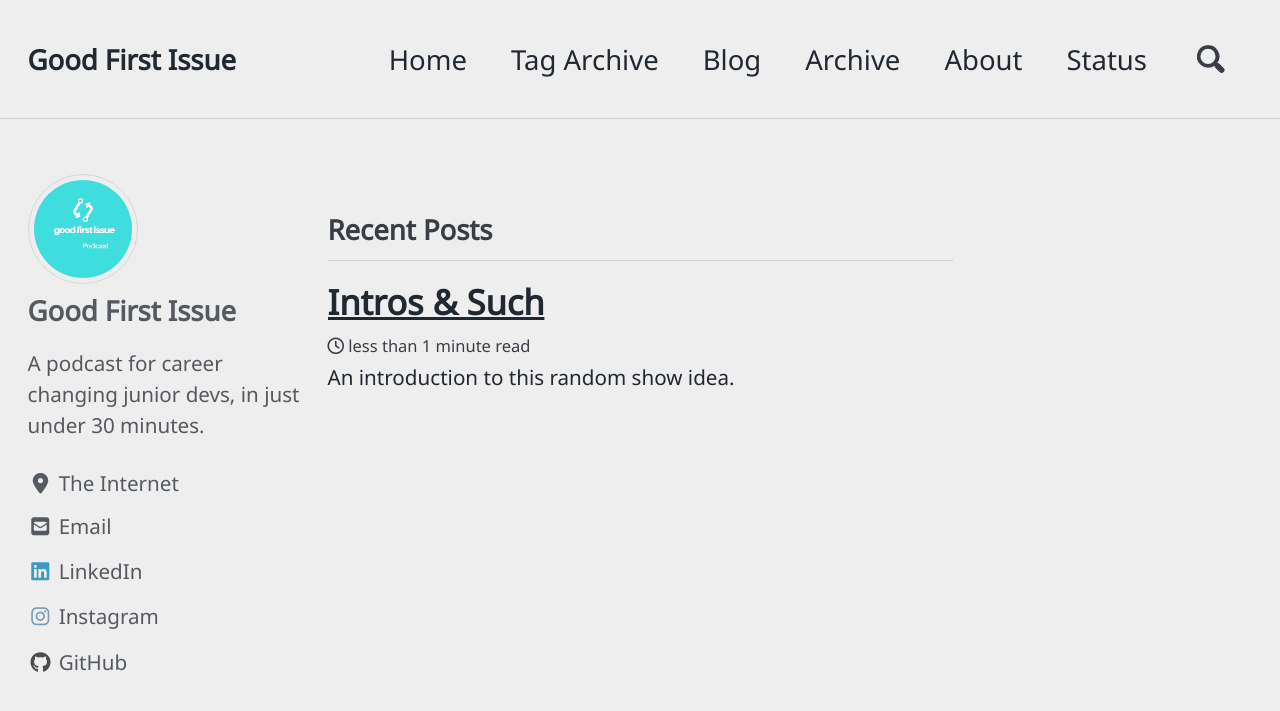
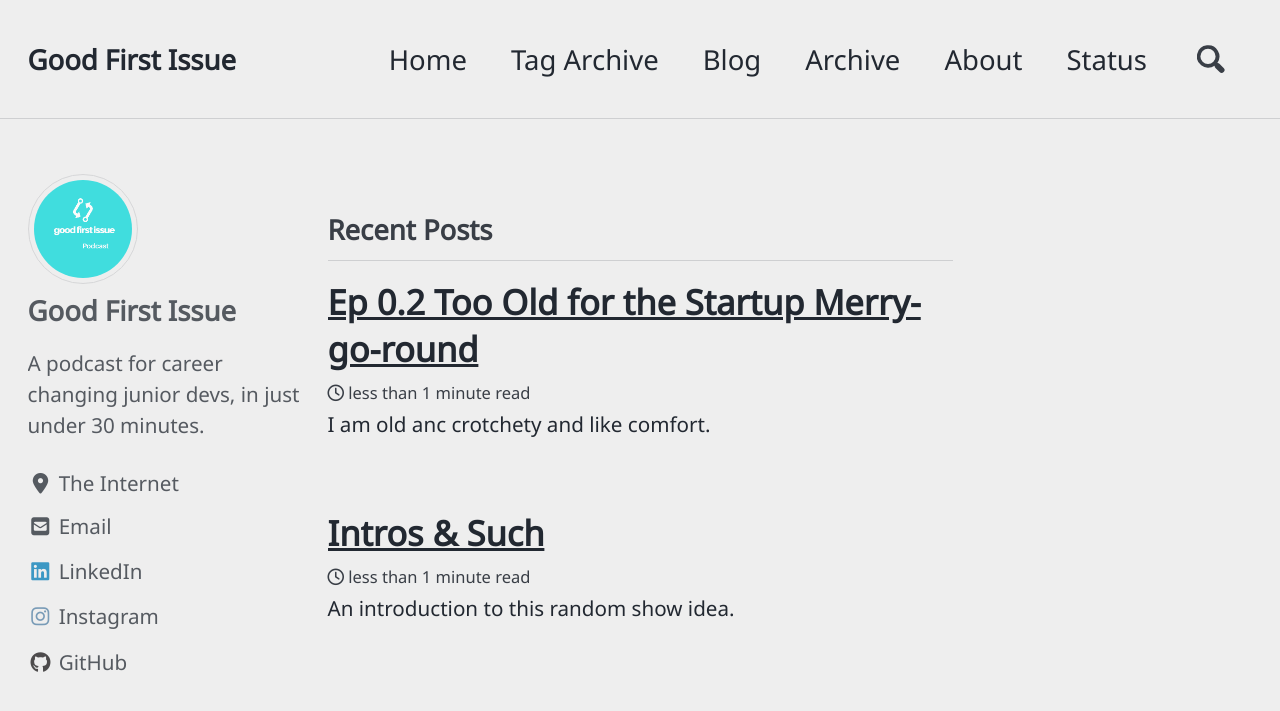
Before and after one commit to twhite96/good-first-issue-pod, a Jekyll site: the page built from index.html, in a window 1280 px wide and 900 px high. Shown: the top 711 px of the window. Built offline with Jekyll 4.4.1, drawn with Linux system fonts in a browser that asks for light colours; cached includes are drawn as plain includes; nearby versions of some CDN libraries; the list of posts is cut into pages by our own code.

Commit message:
New episode and post

```diff
--- a/_config.yml
+++ b/_config.yml
@@ -104,7 +104,7 @@ author:
   avatar           : "/assets/images/icon.png"
   bio              : "A podcast for career changing junior devs, in just under 30 minutes."
   location         : "The Internet"
-  email            : "contact@goodfirstissue.org"
+  email            : "feedback@goodfirstissue.org"
   uri              :
   home             : # null (default), "absolute or relative url to link to author home"
   bitbucket        :
--- /dev/null
+++ b/_posts/2019-12-13-ep-02-too-old-for-the-startup-merry-go-round.md
@@ -0,0 +1,21 @@
+---
+title: "Ep 0.2 Too Old for the Startup Merry-go-round"
+date: 2019-12-13
+categories:
+  - "s1:ep.0.2"
+tags:
+  - "junior devs"
+  - "new job"
+  - "cohost search"
+header:
+  overlay_image: https://res.cloudinary.com/goodfirstissue/image/upload/v1576386870/Headers/s1_ep0.2_startups.jpg
+  overlay_filter: rgba(75, 76, 79, .5)
+  caption: "Photo credit: Photo by [Mario Gogh on Unsplash](https://unsplash.com/@mariogogh?utm_source=unsplash&utm_medium=referral&utm_content=creditCopyText)"
+excerpt: "I am old anc crotchety and like comfort."
+---
+
+> Excuse my voice, the volume may be low, but bear with me; still learning Adobe Audition CC.
+
+In this episode I continue my search for a co-host and reflect on my first five months as a junior dev.
+
+<iframe height="200px" width="100%" frameborder="no" scrolling="no" seamless src="https://player.simplecast.com/db404b61-f376-4d05-be9d-16055f9694a7?dark=false"></iframe>
```
Also changed, not shown: 1 other file.
